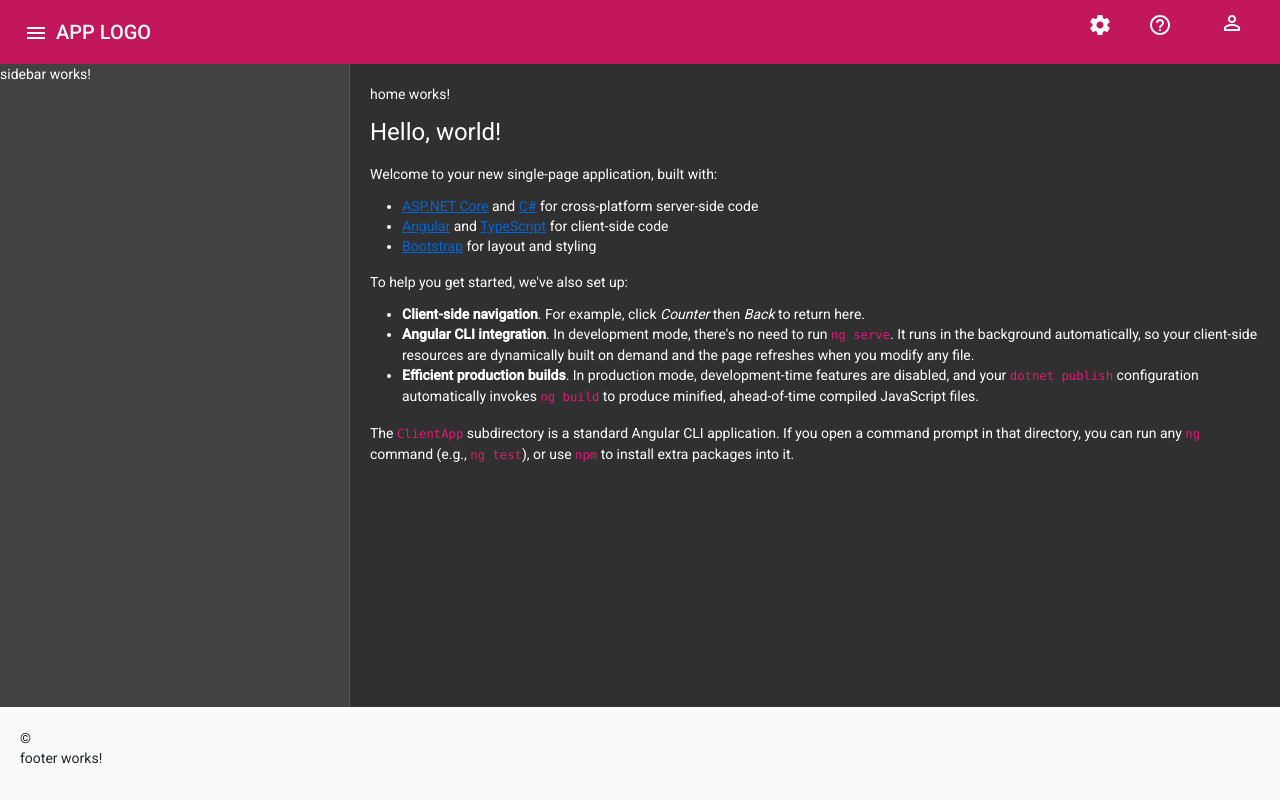
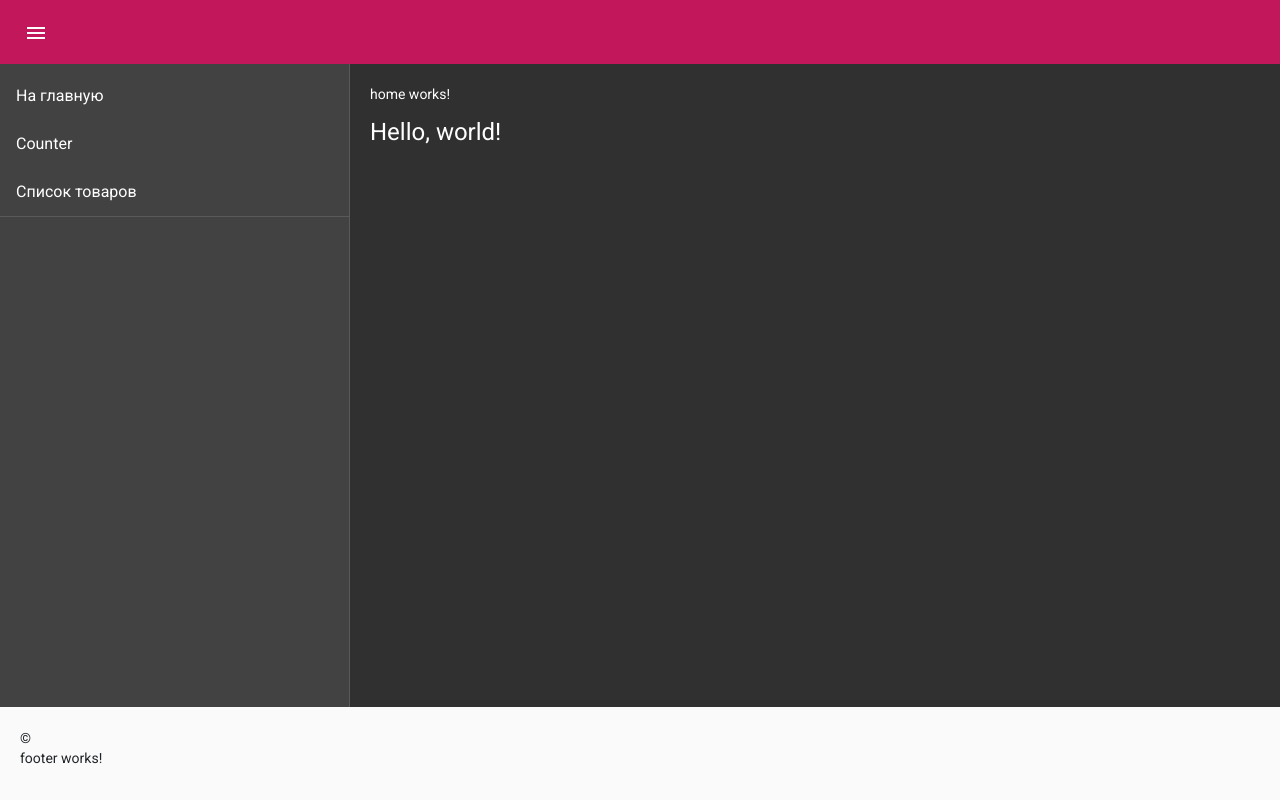
Before and after one commit to valdek1999/MarketPlaceWeb, an Angular app in the folder ClientApp/: page / in a window 1280 px wide. Built offline with nearby package versions, Linux system fonts and the light colour scheme.

Commit message:
add side bar menu

```diff
--- a/ClientApp/src/app/components/shared/header/header.component.html
+++ b/ClientApp/src/app/components/shared/header/header.component.html
@@ -1,37 +1,9 @@
 <mat-toolbar color="primary">
-  <mat-toolbar-row>
+	<mat-toolbar-row>
 
-    <button mat-icon-button (click)="toggleSideBar()">
-      <mat-icon>menu</mat-icon>
-    </button>
+		<button mat-icon-button (click)="toggleSideBar()">
+			<mat-icon>menu</mat-icon>
+		</button>
 
-    <span> APP LOGO </span>
-
-    <div fxFlex fxLayout="row" fxLayoutAlign="flex-end">
-      <ul fxLayout="row" fxLayoutGap="20px">
-        <li>
-          <button mat-icon-button>
-            <mat-icon>settings</mat-icon>
-          </button>
-        </li>
-        <li>
-          <button mat-icon-button>
-            <mat-icon>help_outline</mat-icon>
-          </button>
-        </li>
-        <li>
-          <button mat-button [matMenuTriggerFor]="menu">
-            <mat-icon>person_outline</mat-icon>
-          </button>
-          <mat-menu #menu="matMenu">
-            <button mat-menu-item>
-              <mat-icon>exit_to_app</mat-icon>
-              Sign Out
-            </button>
-          </mat-menu>
-        </li>
-      </ul>
-    </div>
-
-  </mat-toolbar-row>
+	</mat-toolbar-row>
 </mat-toolbar>
--- a/ClientApp/src/app/components/shared/sidebar/sidebar.component.css
+++ b/ClientApp/src/app/components/shared/sidebar/sidebar.component.css
@@ -0,0 +1,16 @@
+:host {
+	.mat-icon {
+	  vertical-align: middle;
+	  margin-right: 20px;
+	}
+	.profile-card {
+	  text-align: center;
+	  padding: 0 20px 20px 20px;
+	  img {
+		 width: 100px;
+		 height: 100px;
+		 object-fit: cover;
+		 border-radius: 50%;
+	  }
+	}
+ }
--- a/ClientApp/src/app/components/shared/sidebar/sidebar.component.html
+++ b/ClientApp/src/app/components/shared/sidebar/sidebar.component.html
@@ -1 +1,10 @@
-<p>sidebar works!</p>
+<mat-nav-list>
+
+	<a mat-list-item routerLinkActive="list-item-active" routerLink="/home">На главную</a>
+	<a mat-list-item routerLinkActive="list-item-active" routerLink="/counter">Counter</a>
+	<a mat-list-item routerLinkActive="list-item-active" routerLink="/all-product-panel">Список товаров</a>
+
+	<mat-divider></mat-divider>
+
+
+</mat-nav-list>
--- a/ClientApp/src/app/components/shared/sidebar/sidebar.component.ts
+++ b/ClientApp/src/app/components/shared/sidebar/sidebar.component.ts
@@ -1,15 +1,9 @@
 import { Component, OnInit } from '@angular/core';
 
 @Component({
-  selector: 'app-sidebar',
-  templateUrl: './sidebar.component.html',
-  styleUrls: ['./sidebar.component.css']
+	selector: 'app-sidebar',
+	templateUrl: './sidebar.component.html',
+	styleUrls: ['./sidebar.component.css']
 })
-export class SidebarComponent implements OnInit {
-
-  constructor() { }
-
-  ngOnInit(): void {
-  }
-
+export class SidebarComponent {
 }
--- a/ClientApp/src/app/components/site-content/home/home.component.html
+++ b/ClientApp/src/app/components/site-content/home/home.component.html
@@ -1,16 +1,3 @@
 <p>home works!</p>
 
 <h1>Hello, world!</h1>
-<p>Welcome to your new single-page application, built with:</p>
-<ul>
-  <li><a href='https://get.asp.net/'>ASP.NET Core</a> and <a href='https://msdn.microsoft.com/en-us/library/67ef8sbd.aspx'>C#</a> for cross-platform server-side code</li>
-  <li><a href='https://angular.io/'>Angular</a> and <a href='http://www.typescriptlang.org/'>TypeScript</a> for client-side code</li>
-  <li><a href='http://getbootstrap.com/'>Bootstrap</a> for layout and styling</li>
-</ul>
-<p>To help you get started, we've also set up:</p>
-<ul>
-  <li><strong>Client-side navigation</strong>. For example, click <em>Counter</em> then <em>Back</em> to return here.</li>
-  <li><strong>Angular CLI integration</strong>. In development mode, there's no need to run <code>ng serve</code>. It runs in the background automatically, so your client-side resources are dynamically built on demand and the page refreshes when you modify any file.</li>
-  <li><strong>Efficient production builds</strong>. In production mode, development-time features are disabled, and your <code>dotnet publish</code> configuration automatically invokes <code>ng build</code> to produce minified, ahead-of-time compiled JavaScript files.</li>
-</ul>
-<p>The <code>ClientApp</code> subdirectory is a standard Angular CLI application. If you open a command prompt in that directory, you can run any <code>ng</code> command (e.g., <code>ng test</code>), or use <code>npm</code> to install extra packages into it.</p>
--- a/ClientApp/src/index.html
+++ b/ClientApp/src/index.html
@@ -1,5 +1,6 @@
 <!DOCTYPE html>
-<html lang="en">
+<html lang="ru">
+
 <head>
 	<meta charset="utf-8" />
 	<title>MarketPlaceWeb</title>
@@ -11,7 +12,9 @@
 	<link href="https://fonts.googleapis.com/css2?family=Roboto:wght@300;400;500&display=swap" rel="stylesheet">
 	<link href="https://fonts.googleapis.com/icon?family=Material+Icons" rel="stylesheet">
 </head>
+
 <body class="mat-typography">
 	<app-root>Loading...</app-root>
 </body>
+
 </html>
```
Also changed, not shown: ClientApp/src/app/app.module.ts (indentation only), ClientApp/src/app/components/site-content/all-product-panel/all-product-panel.component.html (line endings or trailing spaces), ClientApp/src/app/components/site-content/all-product-panel/model/product.interface.ts (added). Lines whose indentation alone changed are shown as unchanged.
